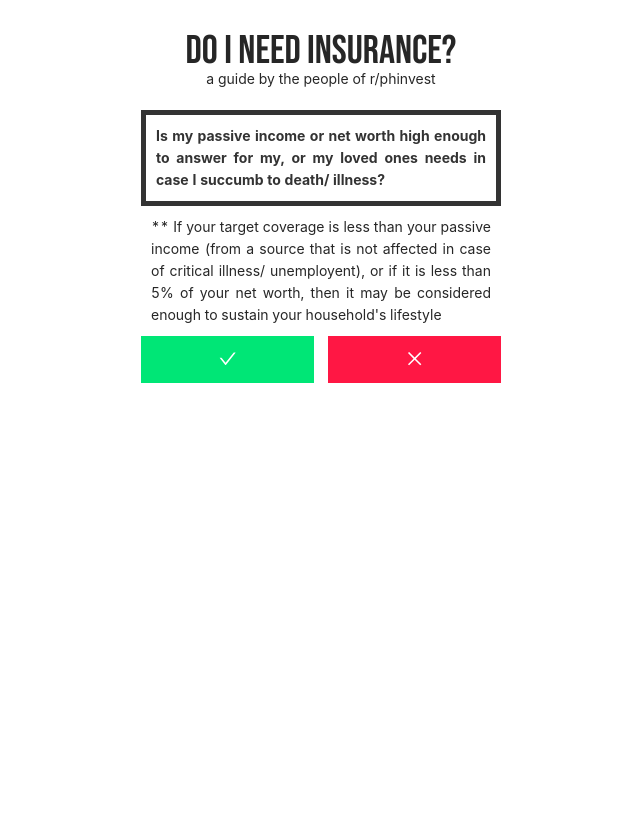
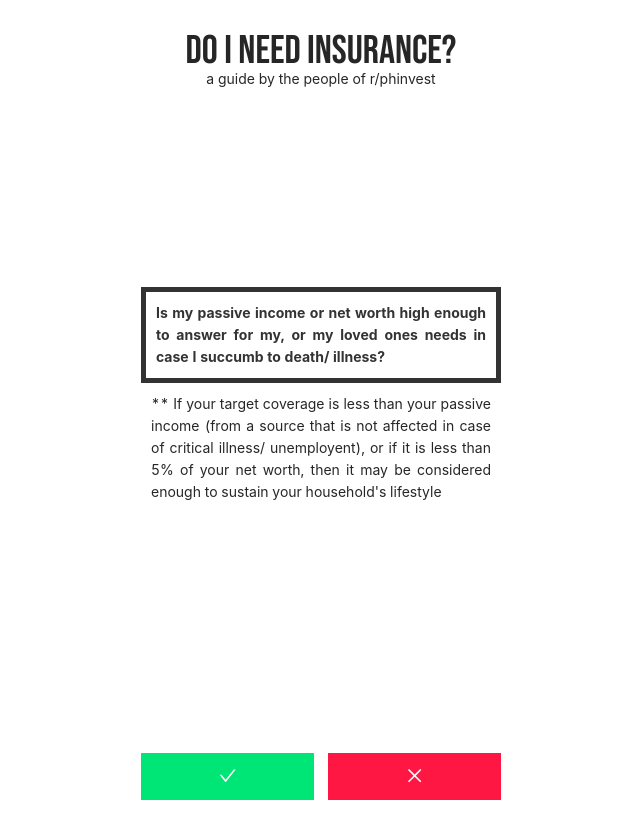
Before and after one commit to Daffodong/insuraflow, a React (Create React App) app: page / in a window 1280 px wide. Both pictures are taken after a click on the button "START". Shown: the whole page, without its empty margins (319-959 px from the left). Built offline with nearby package versions, Linux system fonts and the light colour scheme.

Commit message:
test header, footer style

```diff
--- a/src/App.css
+++ b/src/App.css
@@ -32,6 +32,7 @@
   min-width: 300px;
   margin: 0 auto;
   margin-top: 20px;
+  height:100%;
 }
 
 .text-center{
@@ -72,10 +73,6 @@
 
 }
 
-.yes-no-buttons-div{
-  margin:0 auto;
-  width:360px;
-}
 
 .option{
   border:0;
@@ -107,3 +104,16 @@
   background-color: #ff1744;
 
 }
+
+.yes-no-buttons-div{
+  position:fixed;
+  bottom: 0;
+  left: 0;
+  width: 100%;
+}
+
+.bottom{
+  width:360px;
+  margin: 0 auto;
+  margin-bottom: 10px;
+}
--- a/src/QuestionPage.js
+++ b/src/QuestionPage.js
@@ -20,15 +20,16 @@ export const QuestionPage = props => {
                 <h1 class="customFont">Do I need insurance?</h1>
                 <p class="negativeMargin">a guide by the people of r/phinvest</p>
             </div>
-
+                <div class="centered">
                     <div class="yellowblack-text">
                         {node.message}
                     </div>
                     <div class="plain-text">
                         {node.notes}
                     </div>
-
+                </div>
                 <div class="yes-no-buttons-div">
+                    <div class="bottom">
                         <button class="option left yes" onClick = {() => setNode(node.yes)}>
                             <CheckOutlined />
                         </button>
@@ -37,5 +38,6 @@ export const QuestionPage = props => {
                         </button>
                     </div>
                 </div>
+        </div>
     )
 }
```
Lines whose indentation alone changed are shown as unchanged.
